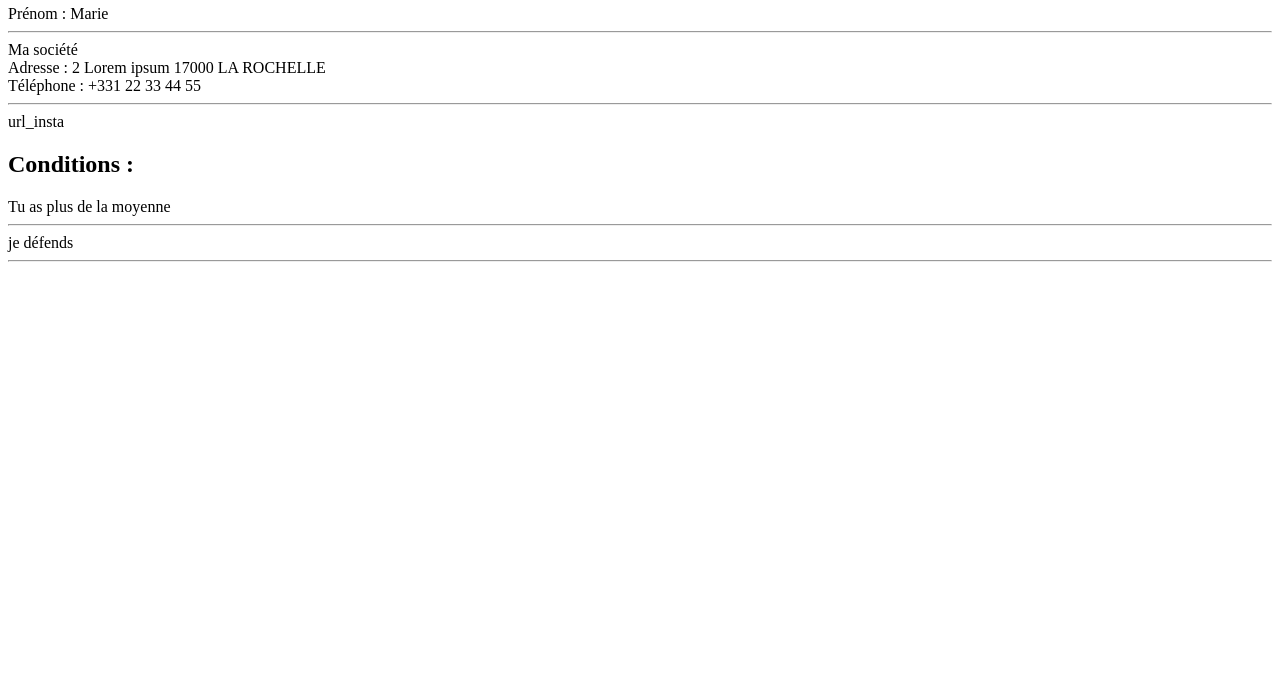
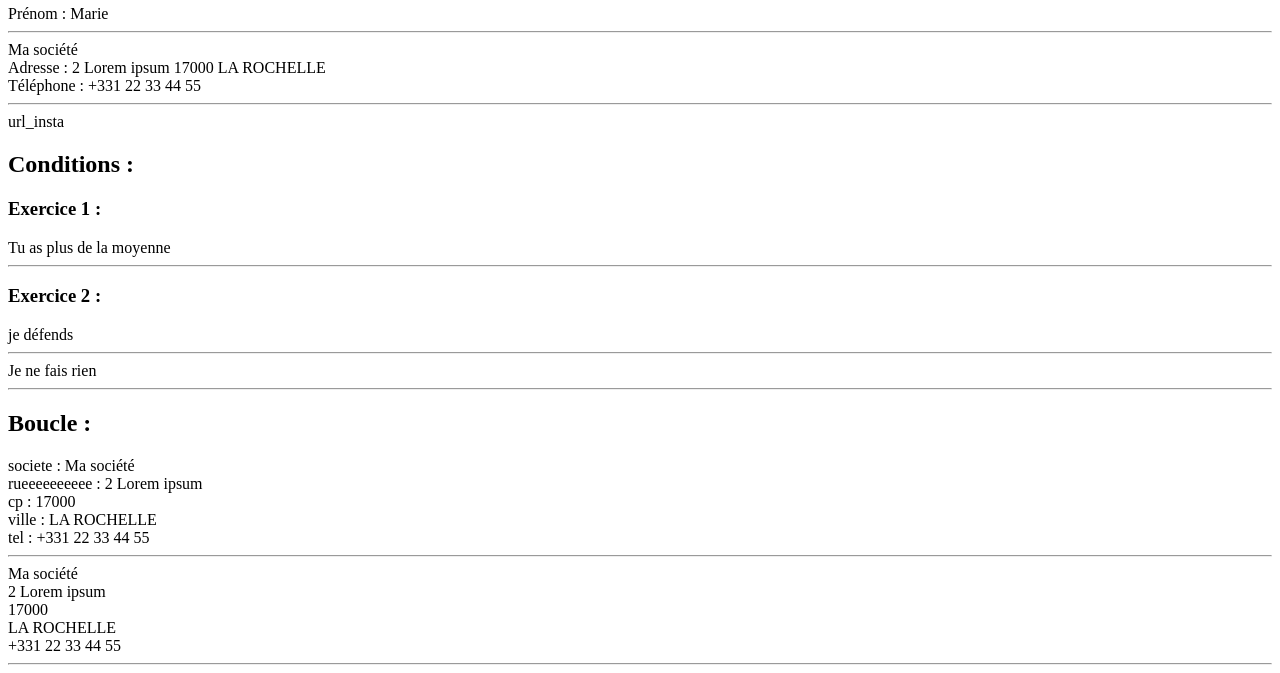
Before and after one commit to eewee/bwd3-php-2020-2021, a PHP site: page / in a window 1280 px wide. Shown: the part 301-974 px from the top of the page. Before the commit the page ends 563 px from the top, so only its background shows below. Run offline with PHP 8.4, Linux system fonts and the light colour scheme.

Commit message:
Boucle (for & foreach)

```diff
--- a/index.php
+++ b/index.php
@@ -87,7 +87,8 @@ echo $rs['instagram'];
 
 <h2>Conditions : </h2>
 <?php
-  // Exercice 1 :
+  echo "<h3>Exercice 1 :</h3>";
+
   // Initialisation de la note
   $note = 15;
 
@@ -105,9 +106,11 @@ echo $rs['instagram'];
 
 
 
-  // Exercice 2 :
+  echo "<h3>Exercice 2 :</h3>";
+
   // Initialisation de l'action
   $action = 2;
+
   if ($action == 1) {
     echo "J'attaque";
 
@@ -122,4 +125,64 @@ echo $rs['instagram'];
   }
   echo "<hr>";
 
+
+
+
+  $action = 3;
+  switch($action) {
+    case 1 :
+      echo "J'attaque";
+      break;
+
+    case 2 :
+      echo "Je défends";
+      break;
+
+    case 3 :
+      echo "Je ne fais rien";
+      break;
+
+    default;
+      echo "Aucune \"toto\" action"; // Aucune "toto" action
+  }
+  echo "<hr>";
 ?>
+
+
+
+
+<h2>Boucle : </h2>
+<?php
+// Initialiser
+$company = [];
+
+// Remplir
+$company["societe"] = "Ma société";
+$company["rueeeeeeeeee"] = "2 Lorem ipsum";
+$company["cp"] = 17000;
+$company["ville"] = "LA ROCHELLE";
+$company["tel"] = "+331 22 33 44 55";
+
+// FOREACH
+foreach ($company as $clef => $valeur) {
+  echo $clef." : ".$valeur."<br>";
+}
+echo "<hr>";
+
+
+
+
+// FOR
+// Remplir
+$company2 = [];
+$company2[] = "Ma société";
+$company2[] = "2 Lorem ipsum";
+$company2[] = 17000;
+$company2[] = "LA ROCHELLE";
+$company2[] = "+331 22 33 44 55";
+
+//for (debut; fin; incrementation) {
+for ($i=0; $i<count($company2); $i++) {
+  echo $company2[$i]."<br>";
+}
+echo "<hr>";
```
